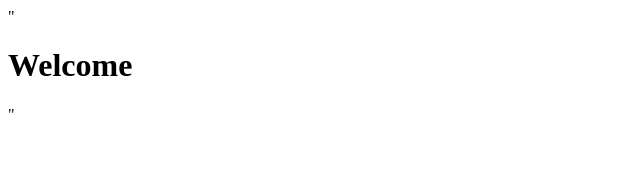
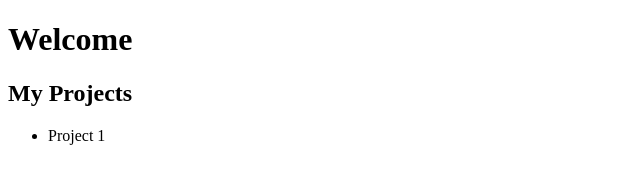
Before and after one commit to Anasmodawi/dev-portfolio, a plain HTML site: page index.html in a window 1280 px wide. Shown: the whole page, without its empty margins (0-640 px from the left). Drawn offline with Linux system fonts and the light colour scheme.

Commit message:
Add projects section

```diff
--- a/index.html
+++ b/index.html
@@ -1 +1 @@
-"<!DOCTYPE html><html><head><title>My Portfolio</title><link rel='stylesheet' href='style.css'></head><body><h1>Welcome</h1></body></html>"
+<!DOCTYPE html><html><head><title>My Portfolio</title><link rel='stylesheet' href='style.css'></head><body><h1>Welcome</h1><h2>My Projects</h2><ul><li>Project 1</li></ul></body></html>
```
